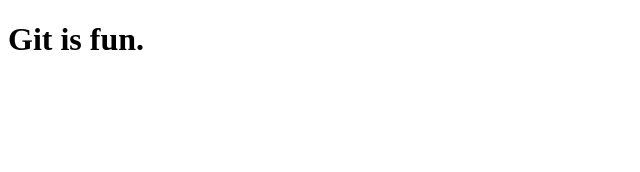
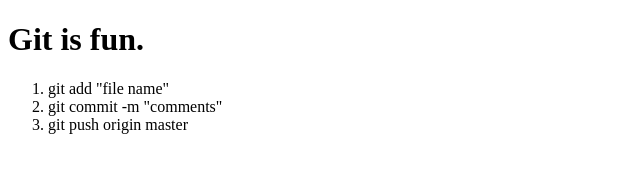
Before and after one commit to k1te-m/Git-Add-Commit-Push, a plain HTML site: page index.html in a window 1280 px wide. Shown: the whole page, without its empty margins (0-640 px from the left). Drawn offline with Linux system fonts and the light colour scheme.

Commit message:
added git steps

```diff
--- a/index.html
+++ b/index.html
@@ -7,5 +7,13 @@
 </head>
 <body>
     <h1>Git is fun.</h1>
+
+    <div>
+        <ol>
+            <li>git add "file name"</li>
+            <li>git commit -m "comments"</li>
+            <li>git push origin master</li>
+        </ol>
+    </div>
 </body>
 </html>
```
